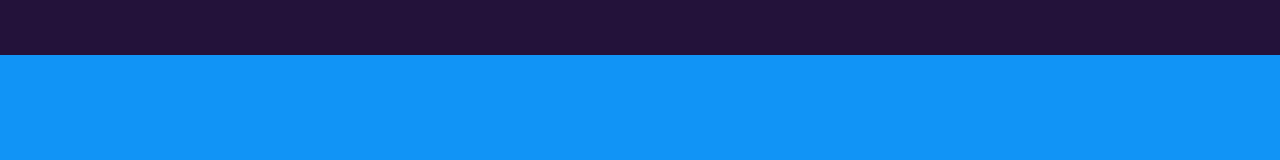
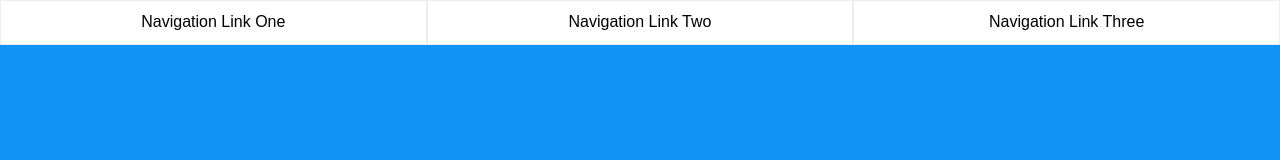
Before and after one commit to CDiala/wallethub, a plain HTML site: page index.html in a window 1280 px wide. Drawn offline with Linux system fonts and the light colour scheme.

Commit message:
Created the navigation component

```diff
--- a/css/style.css
+++ b/css/style.css
@@ -48,3 +48,38 @@ h3 {
   height: 55px;
   width: 100vw;
 }
+
+/* Grid containers */
+.grid {
+  display: grid;
+}
+
+.grid--cols-3 {
+  grid-template-columns: repeat(3, 1fr);
+}
+
+/* navigation */
+.nav-container {
+  height: 45px;
+  width: 100vw;
+}
+
+.nav-links {
+  height: 100%;
+  margin: 0;
+  padding: 0;
+}
+
+.nav-links > li {
+  background-color: var(--color-card);
+  border: 1px solid #ededed;
+  font-size: 16px;
+  list-style: none;
+  margin: 0;
+  padding: 12px;
+  text-align: center;
+}
+
+.nav-links > li:hover {
+  cursor: pointer;
+}
--- a/index.html
+++ b/index.html
@@ -9,6 +9,13 @@
     <link rel="stylesheet" href="css/style.css" />
   </head>
   <body>
-    <div class="top_header"></div>
+    <nav class="nav-container">
+      <ul class="grid grid--cols-3 nav-links">
+        <li id="nav-1">Navigation Link One</li>
+        <li id="nav-2">Navigation Link Two</li>
+        <li id="nav-3">Navigation Link Three</li>
+      </ul>
+    </nav>
+    <script src="main.js"></script>
   </body>
 </html>
--- /dev/null
+++ b/main.js
@@ -0,0 +1,22 @@
+let deviceWidth = window.innerWidth;
+console.log(deviceWidth);
+
+let navOne = document.querySelector("#nav-1");
+let navTwo = document.querySelector("#nav-2");
+let navThree = document.querySelector("#nav-3");
+
+window.onload = getNewDimension();
+window.onresize = getNewDimension;
+
+function getNewDimension() {
+  deviceWidth = window.innerWidth;
+  if (deviceWidth < 1126) {
+    navOne.textContent = navOne.textContent.replace("Navigation ", "");
+    navTwo.textContent = navTwo.textContent.replace("Navigation ", "");
+    navThree.textContent = navThree.textContent.replace("Navigation ", "");
+  } else {
+    navOne.textContent = "Navigation Link One";
+    navTwo.textContent = "Navigation Link Two";
+    navThree.textContent = "Navigation Link Three";
+  }
+}
```
Also changed, not shown: components/nav_links.html (added, +7 -0 lines).
